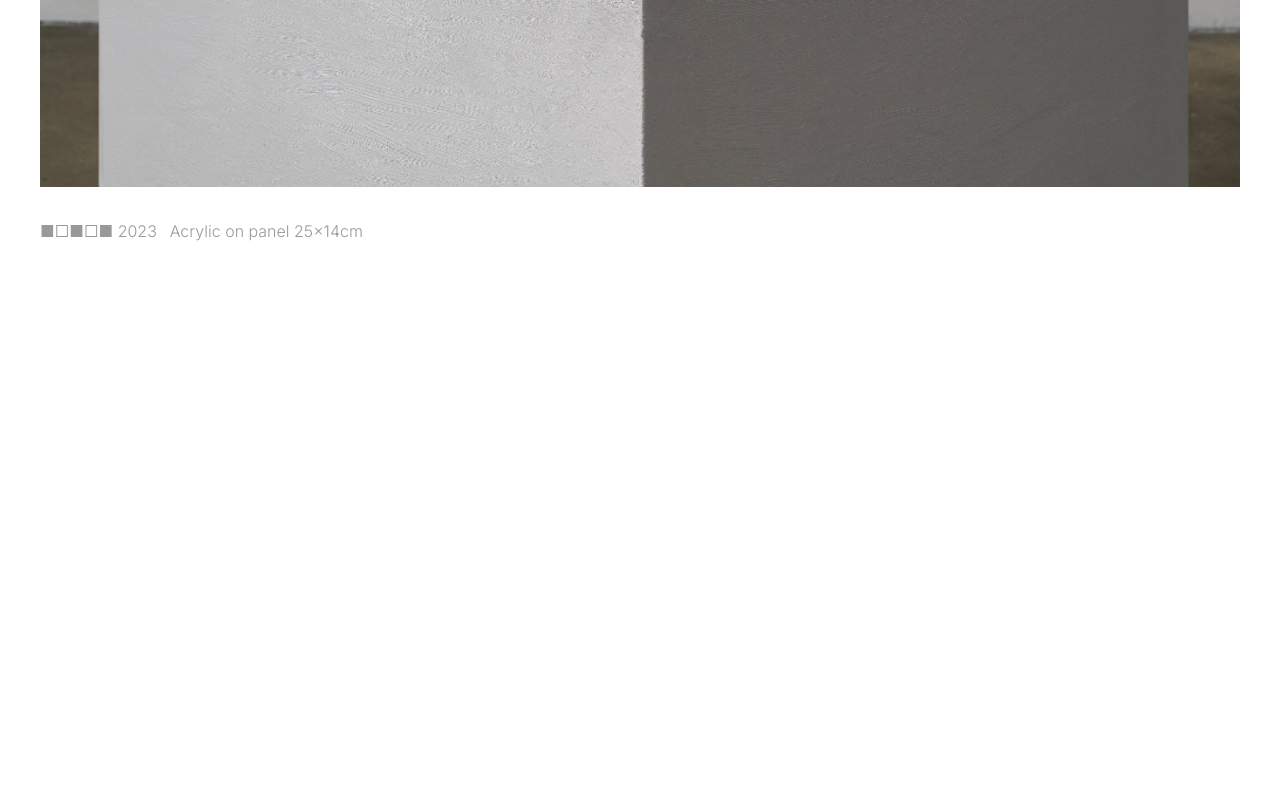
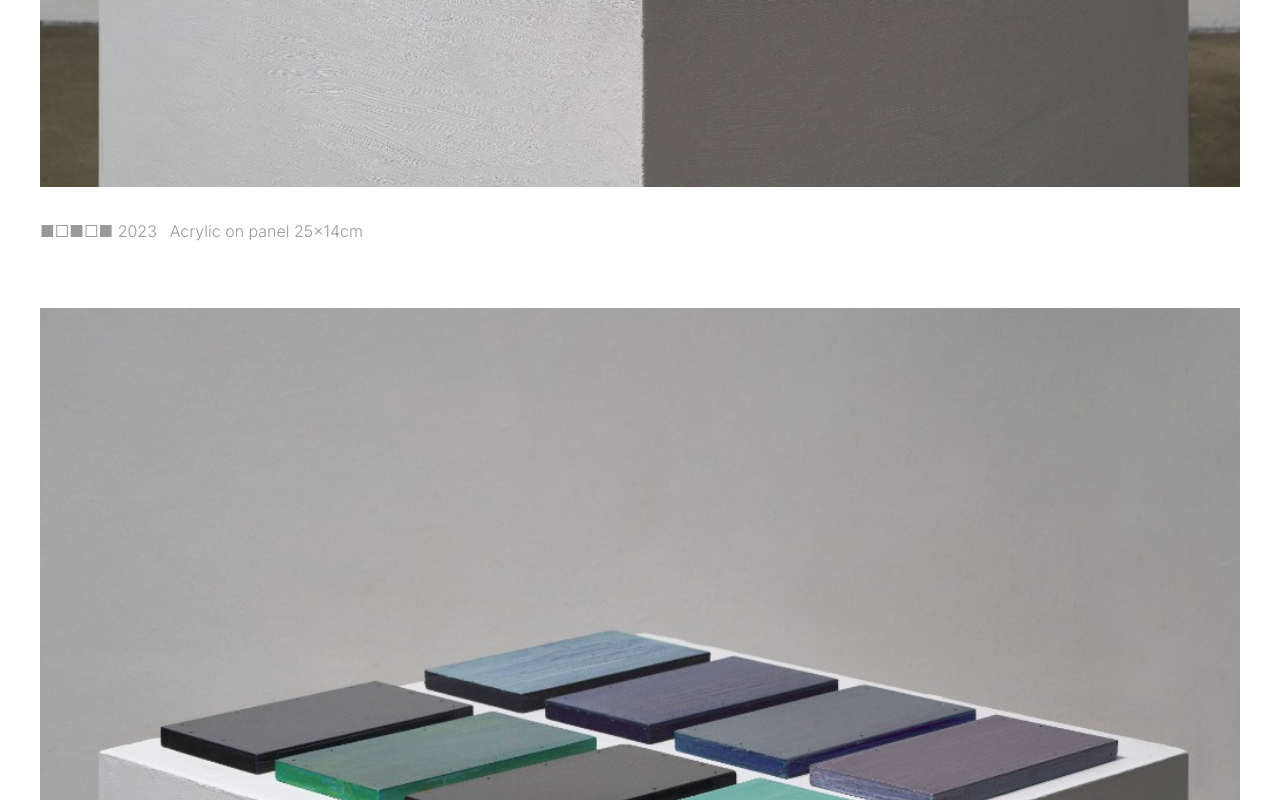
Before and after one commit to jungchiyoon/portfolio, a Next.js app: page /work/work-01 in a window 1280 px wide. Shown: the part 814-1614 px from the top of the page. Before the commit the page ends 1266 px from the top, so only its background shows below. Built offline with nearby package versions, Linux system fonts and the light colour scheme.

Commit message:
Detail page update: Added secondary image below caption

```diff
--- a/src/app/work/[id]/page.tsx
+++ b/src/app/work/[id]/page.tsx
@@ -43,6 +43,12 @@ export default function WorkDetail() {
           </div>
           <p style={{ fontSize: '1.2rem', color: 'var(--secondary)', lineHeight: 1.6 }}>{work.description}</p>
         </div>
+
+        {work.detailImage && (
+          <div style={{ width: '100%', marginTop: '1rem', background: 'var(--accent)' }}>
+            <img src={work.detailImage} alt={`${work.title} detail`} style={{ width: '100%', height: 'auto', display: 'block' }} />
+          </div>
+        )}
       </div>
     </div>
   );
--- a/src/data/portfolio.json
+++ b/src/data/portfolio.json
@@ -6,6 +6,7 @@
     "medium": "Acrylic on panel",
     "dimensions": "25x14cm",
     "filename": "/portfolio/work-01-v2.jpg",
+    "detailImage": "/portfolio/work-01-detail.jpg",
     "type": "image"
   }
 ]
```
Also changed, not shown: public/portfolio/work-01-detail.jpg (added).
